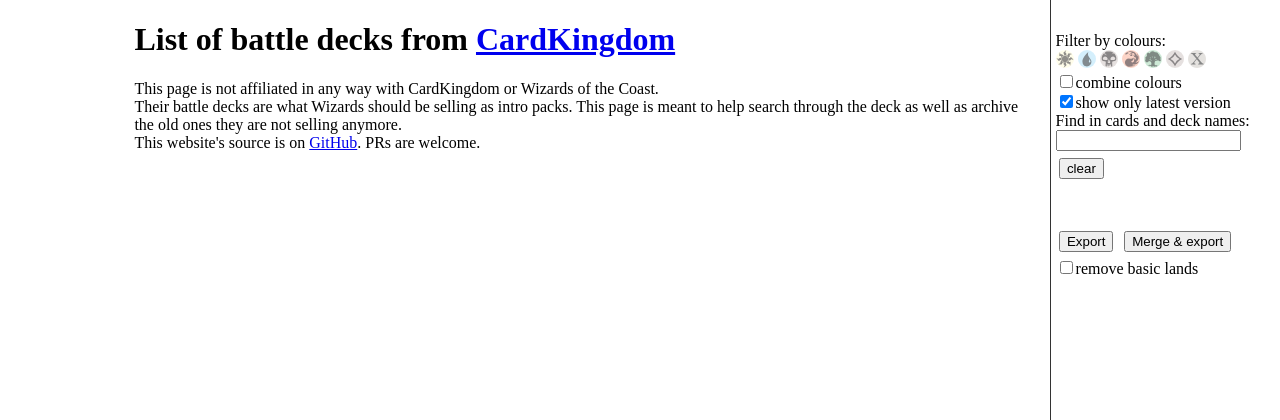
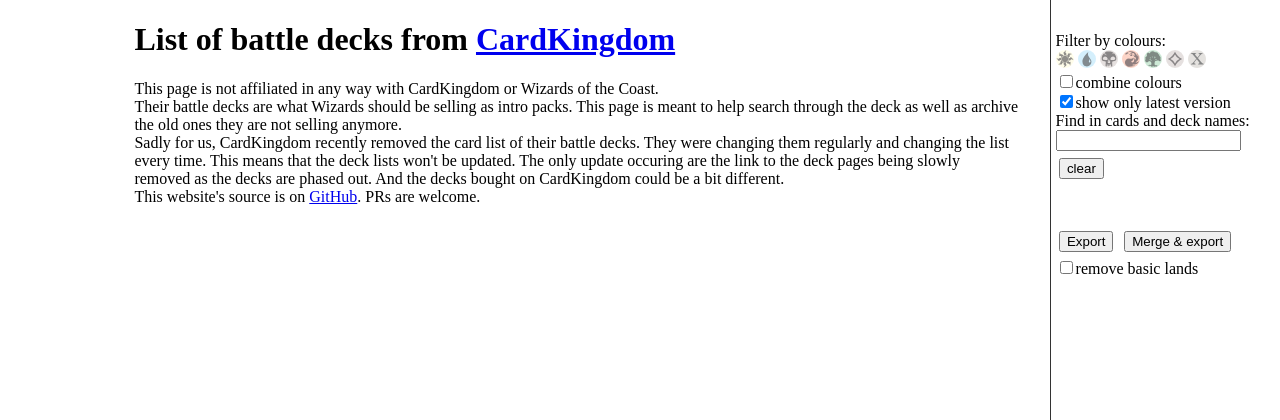
Before and after one commit to guiniol/battledecks, a Python web app: template templates/list.html in a window 1280 px wide. Shown: the top 420 px of the page. Run offline with Jinja, Linux system fonts and the light colour scheme; the template is opened without the code that fills it, so the values that code supplies are empty.

Commit message:
Update active decks since CK doesn't list cards

```diff
--- a/battledecks.py
+++ b/battledecks.py
@@ -309,7 +309,9 @@
                 else:
                     description += d
             if check != n_cards:
-                buf += print_log(' -> Deck %s is incomplete (%d), skipping' % (title, check))
+                buf += print_log(' -> Deck %s is incomplete (%d), marking as active and skipping' % (title, check))
+                for old_deck in BattleDecks.query.filter_by(name=title).all():
+                    active_decks.append(old_deck.id)
                 continue
 
             old_deck = BattleDecks.query.filter_by(name=title)\
--- a/templates/list.html
+++ b/templates/list.html
@@ -12,6 +12,12 @@
             <br/>
             Their battle decks are what Wizards should be selling as intro packs.
             This page is meant to help search through the deck as well as archive the old ones they are not selling anymore.
+            <br/>
+            Sadly for us, CardKingdom recently removed the card list of their battle decks.
+            They were changing them regularly and changing the list every time.
+            This means that the deck lists won't be updated.
+            The only update occuring are the link to the deck pages being slowly removed as the decks are phased out.
+            And the decks bought on CardKingdom could be a bit different.
             <br/>
             This website's source is on <a href="https://github.com/guiniol/battledecks">GitHub</a>. PRs are welcome.
             <br/>
```
